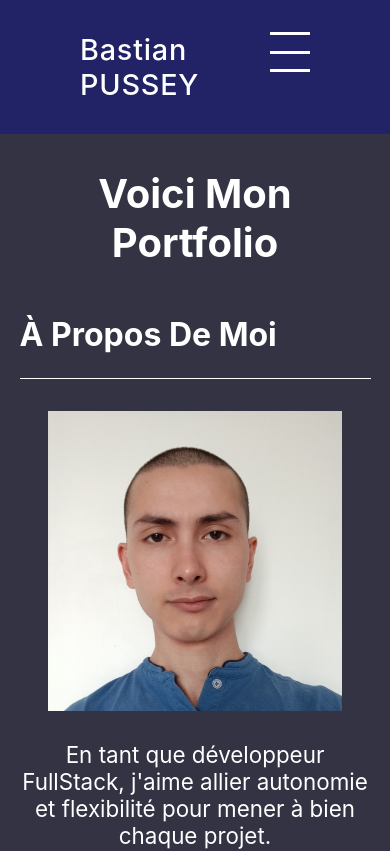
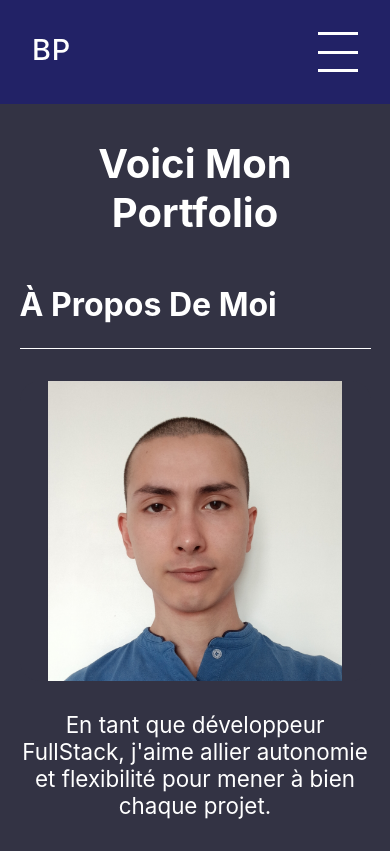
Before and after one commit to BastianGH/Portfolio, a React (Create React App) app in the folder frontend/: page / in a window 390 px wide. Shown: the top 851 px of the page. Built offline with nearby package versions, Linux system fonts and the light colour scheme.

Commit message:
finition menu burger

```diff
--- a/frontend/src/Layout/Header/Header.css
+++ b/frontend/src/Layout/Header/Header.css
@@ -3,13 +3,19 @@ header {
   justify-content: space-between;
   padding: 2rem 5rem;
   background-color: #226;
-  position: relative;
+  /* position: sticky;
+  top: 0;
+  height: 50px; */
 }
 
-.title-name {
+.title-name,
+.title-abbreviated {
   font-size: 1.8rem;
   font-weight: 500;
   letter-spacing: 0.05rem;
+}
+.title-abbreviated {
+  display: none;
 }
 .header-nav {
   width: 50%;
@@ -31,6 +37,9 @@ header {
 }
 
 @media screen and (max-width: 1000px) {
+  header {
+    padding: 2rem;
+  }
   .header-nav {
     display: none;
   }
@@ -67,12 +76,7 @@ header {
   }
 
   .burger-menu {
-    position: absolute;
-    bottom: -210px;
-    left: 0;
-    right: 0;
     background-color: #226;
-    z-index: 1;
   }
   .header-nav-list {
     display: flex;
@@ -96,3 +100,12 @@ header {
     height: 1px;
   }
 }
+
+@media screen and (max-width: 400px) {
+  .title-name {
+    display: none;
+  }
+  .title-abbreviated {
+    display: block;
+  }
+}
--- a/frontend/src/Layout/Header/Header.js
+++ b/frontend/src/Layout/Header/Header.js
@@ -10,9 +10,11 @@ function Header() {
   };
 
   return (
+    <>
       <header className="header">
         <NavLink to="/">
           <span className="title-name">Bastian PUSSEY</span>
+          <span className="title-abbreviated">BP</span>
         </NavLink>
         <nav className="header-nav">
           <ul className="header-nav-list">
@@ -40,6 +42,11 @@ function Header() {
                 <div></div>
                 <div></div>
               </div>
+            </>
+          )}
+        </div>
+      </header>
+      {burgerState ? (
         <nav className="burger-menu">
           <ul className="header-nav-list">
             <li>
@@ -53,10 +60,10 @@ function Header() {
             </li>
           </ul>
         </nav>
+      ) : (
+        <></>
+      )}
     </>
-        )}
-      </div>
-    </header>
   );
 }
 
```
Lines whose indentation alone changed are shown as unchanged.
